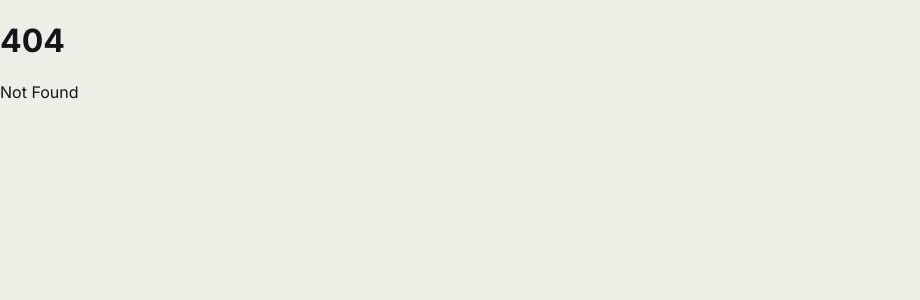
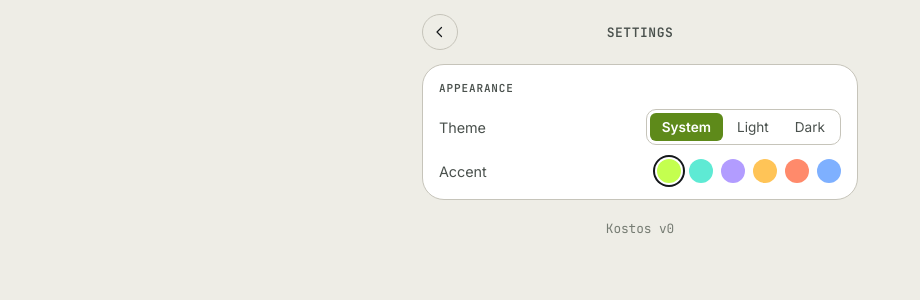
Before and after one commit to meia24/kostos, a SvelteKit app: page /settings in a window 1280 px wide. Before the commit this address had no page. Shown: the top 300 px of the page, without its empty margins (0-920 px from the left). Built offline with nearby package versions, Linux system fonts and the light colour scheme.

Commit message:
feat(settings): add app settings page with theme and accent controls

```diff
--- /dev/null
+++ b/src/lib/components/AppearanceControls.svelte
@@ -0,0 +1,147 @@
+<script lang="ts">
+	import { getPalette, getTheme, setPalette, setTheme } from '$lib/storage';
+
+	type Theme = 'system' | 'light' | 'dark';
+	type Palette = 'lime' | 'cyan' | 'violet' | 'amber' | 'coral' | 'blue';
+
+	const themes: { value: Theme; label: string }[] = [
+		{ value: 'system', label: 'System' },
+		{ value: 'light', label: 'Light' },
+		{ value: 'dark', label: 'Dark' }
+	];
+
+	// dark-default accent hexes, mirrored from tokens.css so each swatch shows its
+	// own colour regardless of the active palette
+	const palettes: { value: Palette; color: string }[] = [
+		{ value: 'lime', color: '#c4ff4f' },
+		{ value: 'cyan', color: '#5eead4' },
+		{ value: 'violet', color: '#b29cff' },
+		{ value: 'amber', color: '#ffc457' },
+		{ value: 'coral', color: '#ff8a6b' },
+		{ value: 'blue', color: '#7eb0ff' }
+	];
+
+	let theme = $state<Theme>(getTheme());
+	let palette = $state<Palette>(getPalette());
+
+	function chooseTheme(next: Theme) {
+		theme = next;
+		setTheme(next);
+	}
+
+	function choosePalette(next: Palette) {
+		palette = next;
+		setPalette(next);
+	}
+</script>
+
+<section class="card appearance">
+	<div class="eyebrow">Appearance</div>
+
+	<div class="row">
+		<span class="label">Theme</span>
+		<div class="seg" role="group" aria-label="Theme">
+			{#each themes as t (t.value)}
+				<button
+					type="button"
+					class="seg-btn"
+					aria-pressed={theme === t.value}
+					onclick={() => chooseTheme(t.value)}
+				>
+					{t.label}
+				</button>
+			{/each}
+		</div>
+	</div>
+
+	<div class="row">
+		<span class="label">Accent</span>
+		<div class="swatches" role="group" aria-label="Accent colour">
+			{#each palettes as p (p.value)}
+				<button
+					type="button"
+					class="swatch"
+					class:selected={palette === p.value}
+					style="--swatch: {p.color};"
+					aria-label={p.value}
+					aria-pressed={palette === p.value}
+					onclick={() => choosePalette(p.value)}
+				></button>
+			{/each}
+		</div>
+	</div>
+</section>
+
+<style>
+	.appearance {
+		display: flex;
+		flex-direction: column;
+		gap: 14px;
+	}
+
+	.row {
+		display: flex;
+		align-items: center;
+		justify-content: space-between;
+		gap: 12px;
+	}
+
+	.label {
+		color: var(--ink-2);
+		font-size: 0.9rem;
+	}
+
+	.seg {
+		display: inline-flex;
+		gap: 2px;
+		padding: 3px;
+		border: 1px solid var(--line);
+		border-radius: var(--radius-sm);
+		background: var(--bg-2);
+	}
+
+	.seg-btn {
+		border: 0;
+		background: transparent;
+		color: var(--ink-2);
+		font: inherit;
+		font-size: 0.85rem;
+		padding: 6px 12px;
+		border-radius: calc(var(--radius-sm) - 4px);
+		cursor: pointer;
+	}
+
+	.seg-btn[aria-pressed='true'] {
+		background: var(--accent);
+		color: var(--accent-ink);
+		font-weight: 600;
+	}
+
+	.swatches {
+		display: inline-flex;
+		gap: 8px;
+	}
+
+	.swatch {
+		width: 24px;
+		height: 24px;
+		padding: 0;
+		border: 0;
+		border-radius: 50%;
+		background: var(--swatch);
+		cursor: pointer;
+	}
+
+	.swatch.selected {
+		/* colour dot, a gap in the card colour, then an ink ring */
+		box-shadow:
+			0 0 0 2px var(--bg-2),
+			0 0 0 4px var(--ink);
+	}
+
+	.seg-btn:focus-visible,
+	.swatch:focus-visible {
+		outline: 2px solid var(--accent);
+		outline-offset: 2px;
+	}
+</style>
--- /dev/null
+++ b/src/routes/settings/+page.svelte
@@ -0,0 +1,34 @@
+<script lang="ts">
+	import { version } from '$app/environment';
+	import AppearanceControls from '$lib/components/AppearanceControls.svelte';
+	import ScreenAppBar from '$lib/components/ScreenAppBar.svelte';
+</script>
+
+<svelte:head>
+	<title>Settings · Kostos</title>
+	<meta name="robots" content="noindex" />
+</svelte:head>
+
+<div class="screen" data-page="settings">
+	<ScreenAppBar title="Settings" backHref="/" />
+	<div class="scroll settings-scroll">
+		<AppearanceControls />
+		<p class="version">Kostos v{version}</p>
+	</div>
+</div>
+
+<style>
+	.settings-scroll {
+		display: flex;
+		flex-direction: column;
+		gap: 16px;
+	}
+
+	.version {
+		text-align: center;
+		color: var(--ink-3);
+		font-family: var(--font-mono);
+		font-size: 0.8rem;
+		margin: 4px 0 0;
+	}
+</style>
```
Also changed, not shown: src/routes/+page.svelte (+13 -0 lines).
